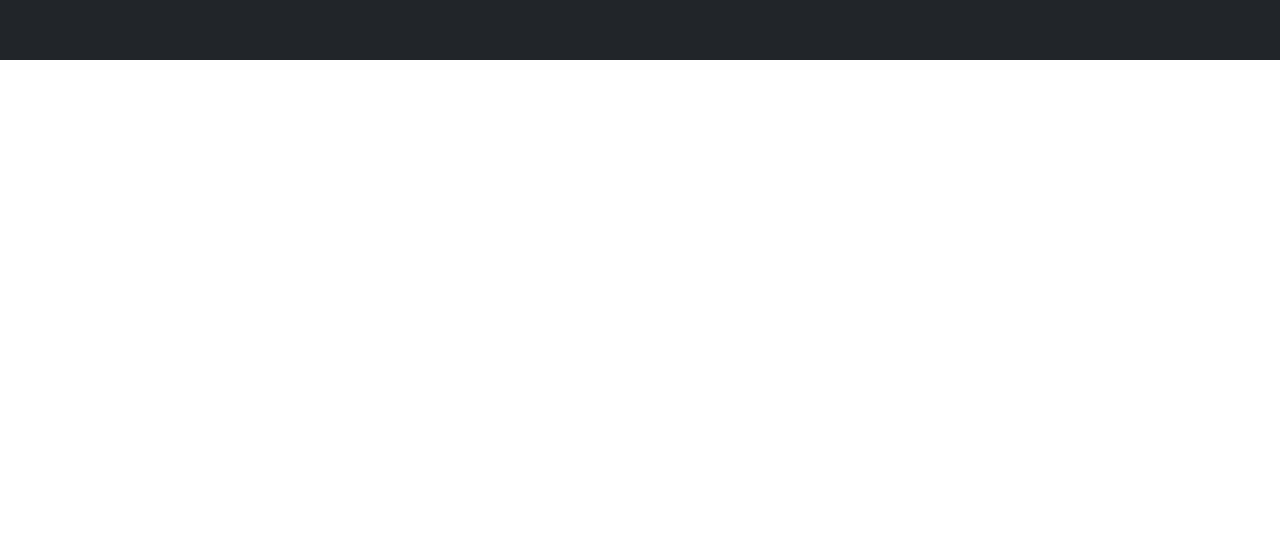
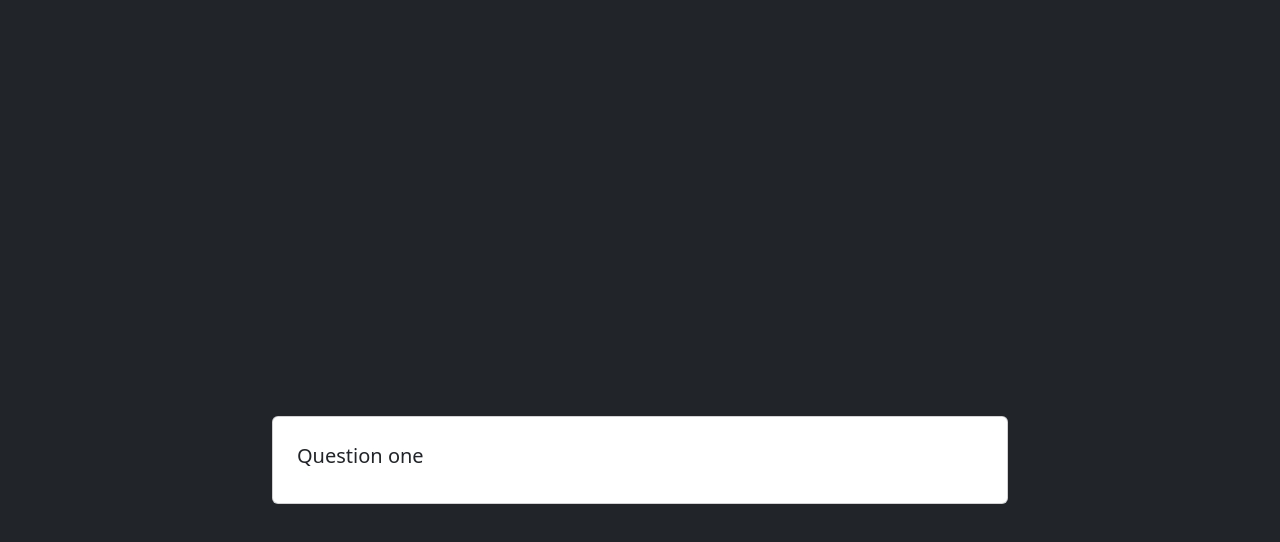
Before and after one commit to Shivamraj10/Quiz-web-app, a React (Vite) app: page / in a window 1280 px wide. Shown: the part 740-1282 px from the top of the page. Before the commit the page ends 800 px from the top, so only its background shows below. Built offline with nearby package versions, Linux system fonts and the light colour scheme.

Commit message:
quiz page show up

```diff
--- a/src/App.jsx
+++ b/src/App.jsx
@@ -1,6 +1,7 @@
 import { useState } from 'react';
 import StartQuiz from './assets/components/start';
 import './assets/css/app.css';
+import Quiz from './assets/components/quiz';
 
 function App() {
   const [showStart, setShowStart] = useState(true);
@@ -14,6 +15,7 @@ function App() {
   return (
     <>
       <StartQuiz startQuiz={startQuiz} showStart={showStart} />
+      <Quiz />
     </>
   );
 }
--- a/src/assets/components/quiz.jsx
+++ b/src/assets/components/quiz.jsx
@@ -0,0 +1,29 @@
+const Quiz = () => {
+  return (
+    <section className="bg-dark text-white">
+      <div className="container">
+        <div className="row vh-100 align-items-center justify-content-center">
+          <div className="col-lg-8">
+            <div className="card p-4">
+              <div className="d-flex justify-content-between gap-md-3">
+                <h5 className="mb-2 fs-normal lh-base">Question one</h5>
+                <h5
+                  style={{
+                    color: '#60d600',
+                    width: '100px',
+                    textAlign: 'right',
+                  }}
+                ></h5>
+              </div>
+              <div>{/* some element */}</div>
+
+              {/* some element */}
+            </div>
+          </div>
+        </div>
+      </div>
+    </section>
+  );
+};
+
+export default Quiz;
```
